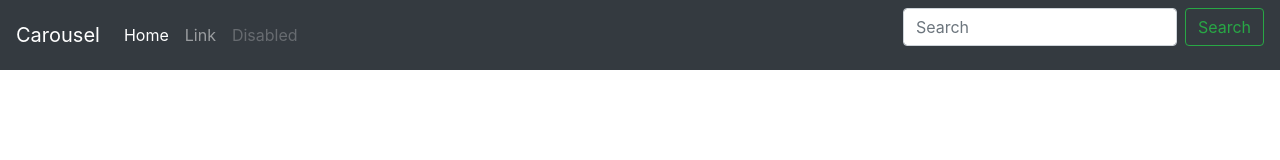
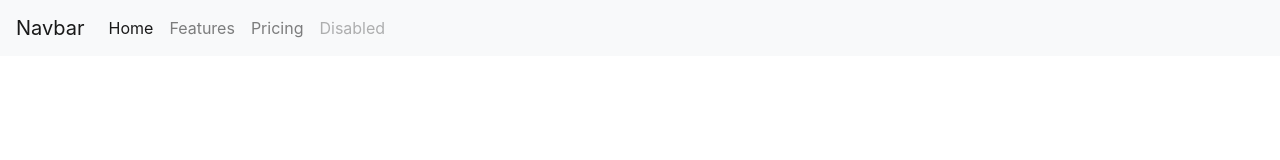
Before and after one commit to AlexShkarnikov/Learn, a plain HTML site: page index.html in a window 1280 px wide. Drawn offline with nearby package versions, Linux system fonts and the light colour scheme.

Commit message:
Update index.html

```diff
--- a/index.html
+++ b/index.html
@@ -11,27 +11,26 @@
   </head>
   <body>
      <header>
-  <nav class="navbar navbar-expand-md navbar-dark fixed-top bg-dark">
-    <a class="navbar-brand" href="#">Carousel</a>
-    <button class="navbar-toggler" type="button" data-toggle="collapse" data-target="#navbarCollapse" aria-controls="navbarCollapse" aria-expanded="false" aria-label="Toggle navigation">
+ <nav class="navbar navbar-expand-lg navbar-light bg-light">
+  <a class="navbar-brand" href="#">Navbar</a>
+  <button class="navbar-toggler" type="button" data-toggle="collapse" data-target="#navbarNav" aria-controls="navbarNav" aria-expanded="false" aria-label="Toggle navigation">
     <span class="navbar-toggler-icon"></span>
   </button>
-    <div class="collapse navbar-collapse" id="navbarCollapse">
-      <ul class="navbar-nav mr-auto">
+  <div class="collapse navbar-collapse" id="navbarNav">
+    <ul class="navbar-nav">
       <li class="nav-item active">
         <a class="nav-link" href="#">Home <span class="sr-only">(current)</span></a>
       </li>
       <li class="nav-item">
-          <a class="nav-link" href="#">Link</a>
+        <a class="nav-link" href="#">Features</a>
       </li>
       <li class="nav-item">
-          <a class="nav-link disabled" href="#">Disabled</a>
+        <a class="nav-link" href="#">Pricing</a>
+      </li>
+      <li class="nav-item">
+        <a class="nav-link disabled" href="#" tabindex="-1" aria-disabled="true">Disabled</a>
       </li>
     </ul>
-      <form class="form-inline mt-2 mt-md-0">
-        <input class="form-control mr-sm-2" type="text" placeholder="Search" aria-label="Search">
-        <button class="btn btn-outline-success my-2 my-sm-0" type="submit">Search</button>
-      </form>
   </div>
 </nav>
 </header>
```
Lines whose indentation alone changed are shown as unchanged.
